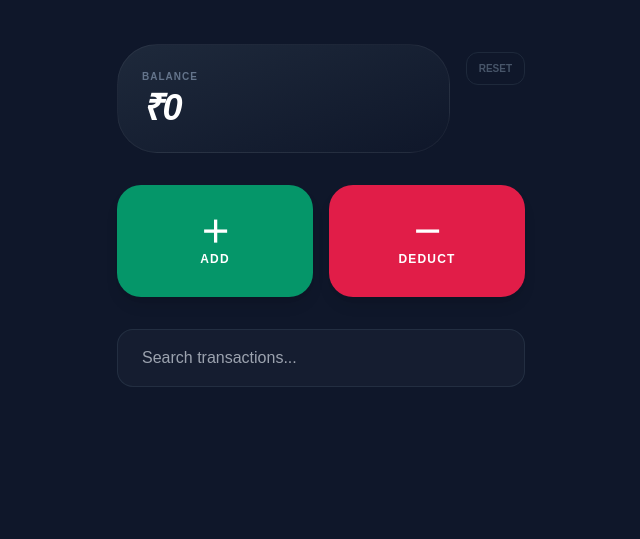
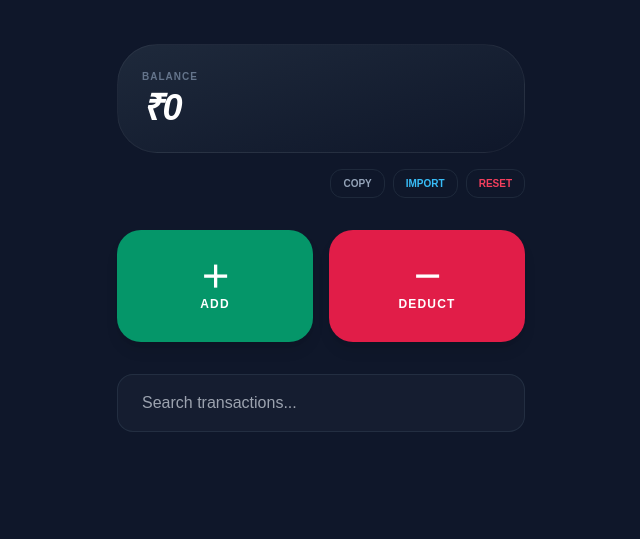
Before and after one commit to So-Yoru/Wallet_V1, a plain HTML site: page index.html in a window 1280 px wide. Shown: the whole page, without its empty margins (319-959 px from the left). Drawn offline with nearby package versions, Linux system fonts and the light colour scheme.

Commit message:
Update index.html

```diff
--- a/index.html
+++ b/index.html
@@ -24,12 +24,24 @@
 <body class="p-5 max-w-md mx-auto">
 
     <div id="dashboard">
-        <div class="mb-8 mt-6 flex justify-between items-start">
-            <div class="glass p-6 rounded-[2.5rem] flex-1 mr-4 bg-gradient-to-br from-slate-800 to-slate-900">
+        <div class="mb-8 mt-6">
+            <div class="glass p-6 rounded-[2.5rem] bg-gradient-to-br from-slate-800 to-slate-900 mb-4">
                 <p class="text-slate-500 text-[10px] uppercase tracking-widest font-black mb-1">Balance</p>
                 <h1 id="totalBalance" class="text-4xl font-black text-white italic">₹0</h1>
             </div>
-            <button onclick="resetAll()" class="mt-2 text-[10px] text-slate-600 font-bold border border-slate-800 px-3 py-2 rounded-xl active:bg-rose-900">RESET</button>
+
+            <!-- Quick Actions Toolbar -->
+            <div class="flex justify-end gap-2">
+                <button onclick="copyData()" class="text-[10px] text-slate-400 font-bold border border-slate-800 px-3 py-1.5 rounded-xl active:bg-slate-800">
+                    COPY
+                </button>
+                <button onclick="importData()" class="text-[10px] text-sky-400 font-bold border border-slate-800 px-3 py-1.5 rounded-xl active:bg-slate-800">
+                    IMPORT
+                </button>
+                <button onclick="resetAll()" class="text-[10px] text-rose-500 font-bold border border-slate-800 px-3 py-1.5 rounded-xl active:bg-rose-950">
+                    RESET
+                </button>
+            </div>
         </div>
 
         <div class="flex gap-4 mb-8">
@@ -49,6 +61,7 @@
         <div id="historyList" class="space-y-3 pb-20"></div>
     </div>
 
+    <!-- Transaction Flow Modal -->
     <div id="flowModal" class="hidden fixed inset-0 bg-slate-950 flex flex-col z-50">
         <div class="p-6 flex justify-between items-center">
             <button onclick="closeModal()" class="text-slate-400 text-sm font-bold flex items-center gap-2">← BACK</button>
@@ -156,6 +169,41 @@
             if (confirm("Clear everything?")) { localStorage.removeItem('wallet_history'); render(); }
         }
 
+        // Copy / Export Feature
+        function copyData() {
+            const data = localStorage.getItem('wallet_history') || '[]';
+            if (navigator.clipboard && window.isSecureContext) {
+                navigator.clipboard.writeText(data)
+                    .then(() => alert("Data copied to clipboard!"))
+                    .catch(() => fallbackPrompt(data));
+            } else {
+                fallbackPrompt(data);
+            }
+        }
+
+        function fallbackPrompt(data) {
+            prompt("Copy your backup data below:", data);
+        }
+
+        // Import Feature
+        function importData() {
+            const pasted = prompt("Paste your backup data here:");
+            if (!pasted) return;
+
+            try {
+                const parsed = JSON.parse(pasted);
+                if (Array.isArray(parsed)) {
+                    localStorage.setItem('wallet_history', JSON.stringify(parsed));
+                    alert("Import successful!");
+                    render();
+                } else {
+                    alert("Invalid data format: Expected a transaction list.");
+                }
+            } catch (err) {
+                alert("Failed to parse data. Make sure it is valid JSON.");
+            }
+        }
+
         function render() {
             const historyData = JSON.parse(localStorage.getItem('wallet_history') || '[]');
             const search = document.getElementById('searchInput').value.toLowerCase();
```
